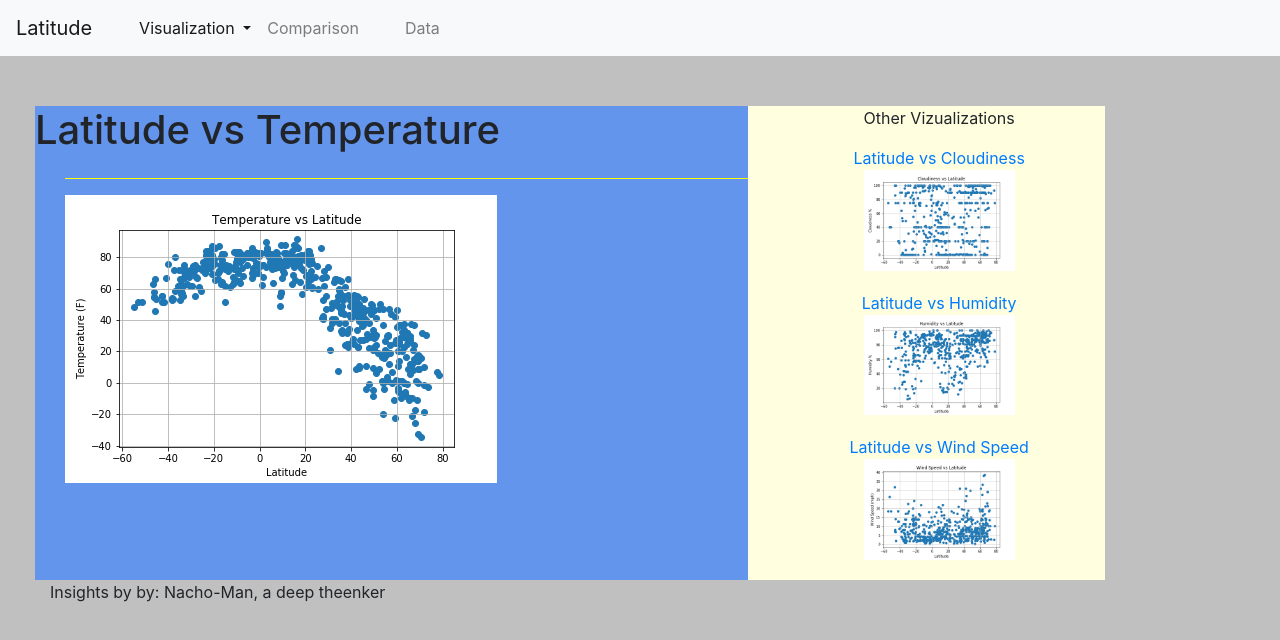
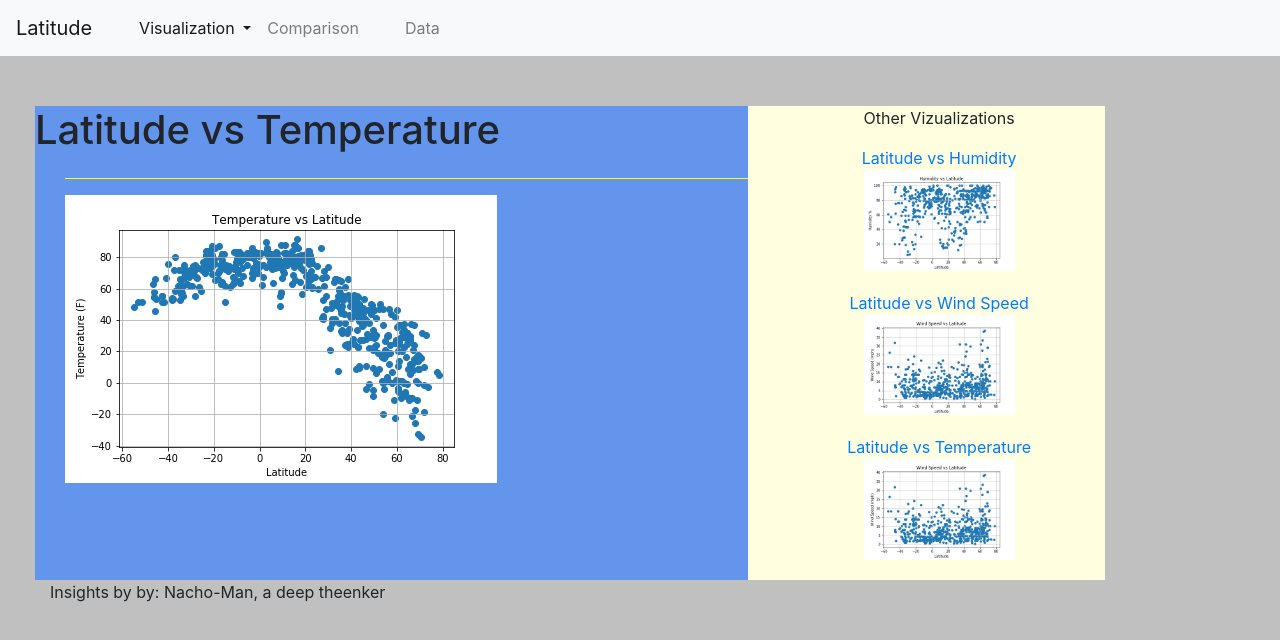
Before and after one commit to Nacho-Man/nachoman.github.io, a plain HTML site: page viz4.htm in a window 1280 px wide. Drawn offline with nearby package versions, Linux system fonts and the light colour scheme.

Commit message:
fixed links

```diff
--- a/styleviz.css
+++ b/styleviz.css
@@ -99,6 +99,8 @@ body {
 
     width: 50%;
     height: auto;
+    display: block;
+    margin: auto;
   }
 
 
--- a/viz4.htm
+++ b/viz4.htm
@@ -73,14 +73,13 @@
 </div>
 <div id="otherViz" class=col-md-4>
     <p>Other Vizualizations</p>
-    <div id="otherimg"><a id="descText" href="data.htm">Latitude vs Cloudiness</a>
-      <img src="Images/Cloudiness vs Lat.png" id="othermap">
+    <div id="otherimg"><a id="descText" href="viz1.htm">Latitude vs Humidity</a>
+      <img src="Images/Humidity vs Lat.png" id="othermap">
     </div>
-  <div id="otherimg"><a id="descText" href="data.htm">Latitude vs Humidity</a>
-    <br>
-    <img src="Images/Humidity vs Lat.png" id="othermap">
+  <div id="otherimg"><a id="descText" href="viz3.htm">Latitude vs Wind Speed</a>
+    <img src="Images/Wind Speed vs Lat.png" id="othermap">
   </div>
-  <div id="otherimg"><a id="descText" href="data.htm">Latitude vs Wind Speed</a>
+  <div id="otherimg"><a id="descText" href="viz2.htm">Latitude vs Temperature</a>
     <img src="Images/Wind Speed vs Lat.png" id="othermap">
   </div>
   </div>
```
Also changed, not shown: index.htm (+2 -2 lines), viz1.htm (+3 -3 lines), viz2.htm (+3 -4 lines), viz3.htm (+3 -4 lines).
